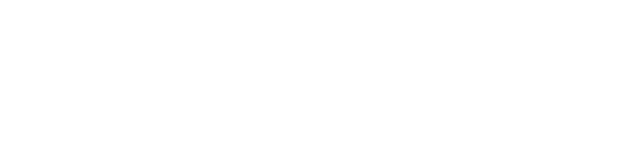
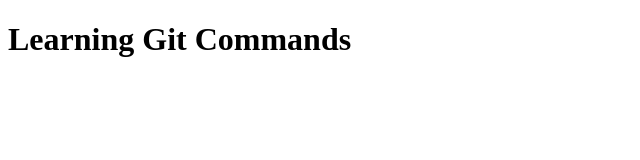
Before and after one commit to gladson65/intern-test_repo, a plain HTML site: page index.html in a window 1280 px wide. Shown: the whole page, without its empty margins (0-640 px from the left). Drawn offline with Linux system fonts and the light colour scheme.

Commit message:
added heading

```diff
--- a/index.html
+++ b/index.html
@@ -7,6 +7,6 @@
     <title>GSR</title>
 </head>
 <body>
-
+    <h1>Learning Git Commands</h1>
 </body>
 </html>
```
